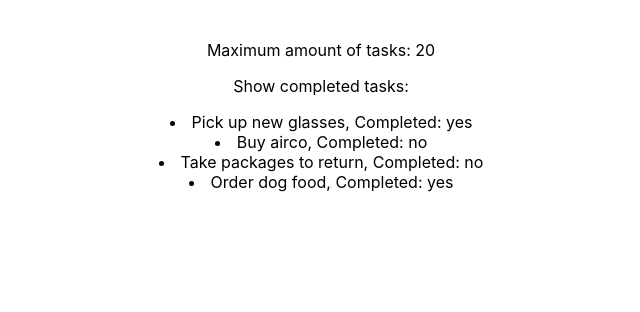
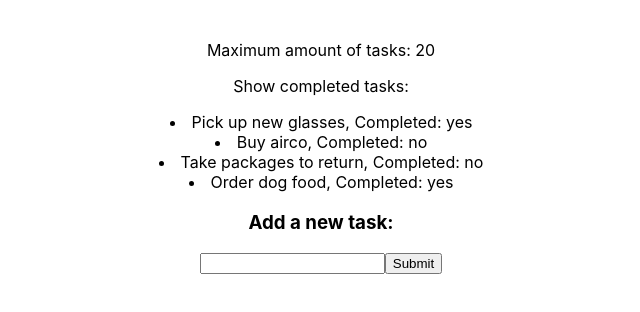
Before and after one commit to AvresCode/Redux-Task-Management-App, a React (Create React App) app: page / in a window 1280 px wide. Shown: the top 312 px of the page, without its empty margins (319-959 px from the left). Built offline with nearby package versions, Linux system fonts and the light colour scheme.

Commit message:
Added add a new task form and functionality

```diff
--- a/src/App.js
+++ b/src/App.js
@@ -1,6 +1,7 @@
 
 import './App.css';
 import TaskList from './components/TasksList';
+
 
 function App() {
   return (
@@ -9,6 +10,7 @@ function App() {
 
       </header>
       <TaskList/>
+
     </div>
   );
 }
--- /dev/null
+++ b/src/components/AddTaskForm.js
@@ -0,0 +1,30 @@
+import { useState } from "react";
+import { addTask } from "../store/tasks/slice";
+import { useDispatch } from "react-redux/es/hooks/useDispatch";
+
+const AddTaskForm = () => {
+  const [task, setTask] = useState("");
+  const dispatch = useDispatch();
+
+  const handleSubmit = (e) => {
+    e.preventDefault();
+    console.log("New task:", task);
+    dispatch(addTask(task));
+    setTask("");
+  };
+  return (
+    <div>
+      <h3> Add a new task: </h3>
+      <form onSubmit={handleSubmit}>
+        <input
+          type="text"
+          value={task}
+          onChange={(e) => setTask(e.target.value)}
+        />
+
+        <button type="submit"> Submit</button>
+      </form>
+    </div>
+  );
+};
+export default AddTaskForm;
--- a/src/components/TasksList.js
+++ b/src/components/TasksList.js
@@ -1,12 +1,27 @@
 import { useSelector } from "react-redux/es/exports";
 import { selectTask } from "../store/tasks/selectors";
+import AddTaskForm from "./AddTaskForm";
 
 const TaskList = () => {
-    const tasksData = useSelector(selectTask);
-    return(<div> <p> Maximum amount of tasks: {tasksData.maxTasks}</p>
-    <p> Show completed tasks: {tasksData.showCompletedTasks}</p>
-        {tasksData.tasks.map(task => <li> {task.task}, Completed: {task.completed? "yes" : "no"}</li>)}
-    </div>)
-}
+  const tasksData = useSelector(selectTask);
+  console.log("list of tasks:", tasksData.tasks);
+  return (
+    <div>
+      {" "}
+      <p> Maximum amount of tasks: {tasksData.maxTasks}</p>
+      <p> Show completed tasks: {tasksData.showCompletedTasks}</p>
+      {tasksData.tasks.map((task) => (
+        <li>
+          {" "}
+          {task.task}, Completed: {task.completed ? "yes" : "no"}
+        </li>
+      ))}
+      <div>
+        {" "}
+        <AddTaskForm />
+      </div>{" "}
+    </div>
+  );
+};
 
-export default TaskList
+export default TaskList;
--- a/src/store/tasks/slice.js
+++ b/src/store/tasks/slice.js
@@ -14,8 +14,15 @@ const initialState = {
 export const taskSlice = createSlice({
   name: "tasks",
   initialState,
-  reducers: {},
+  reducers: {
+    addTask: (state, action) => {
+       // console.log(action.payload)
+        const task = action.payload;
+        const newTask = {id:state.tasks.length, task, completed:false}
+state.tasks.push(newTask)
+    }
+  },
 });
 
-export const {} = taskSlice.actions;
+export const {addTask} = taskSlice.actions;
 export default taskSlice.reducer;
```
